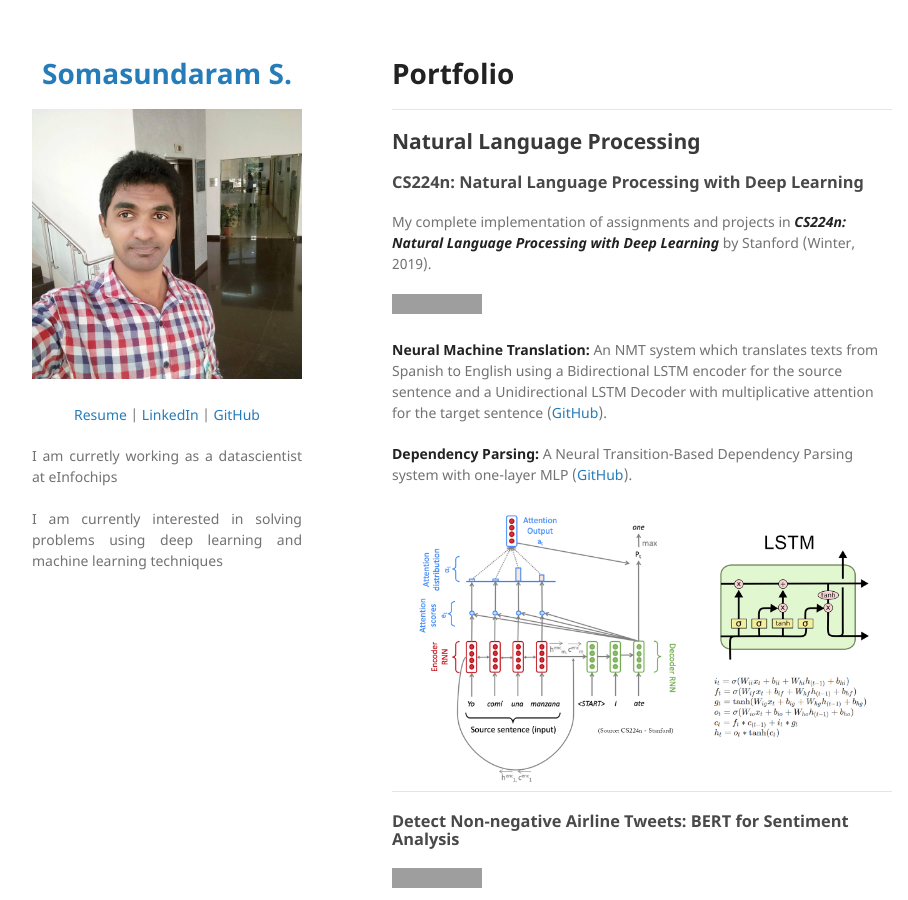
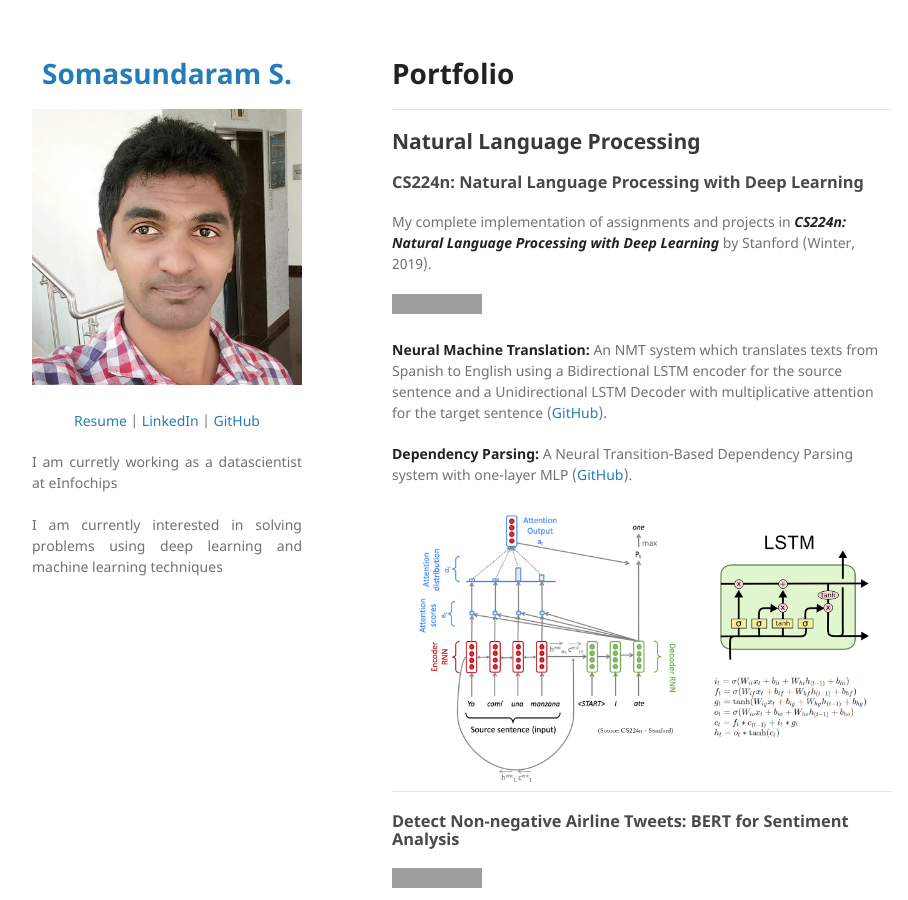
Before and after one commit to somasundaram1702/somasundaram1702.github.io, a Jekyll site: the page built from index.md, in a window 1280 px wide and 900 px high. Shown: the whole window, without its empty margins (178-1086 px from the left). Built offline with Jekyll 4.4.1, drawn with Linux system fonts in a browser that asks for light colours; our own code applies the rules of GitHub Pages for plain Markdown files; grey boxes are pictures that could not be loaded.

Commit message:
Update _config.yml

```diff
--- a/_config.yml
+++ b/_config.yml
@@ -1,8 +1,6 @@
 title: <p align="center"> Somasundaram S. </p>
 
 logo: "/images/som1.jpg?raw=true"
-
-logo: "/images/som.jpg?raw=true"
 
 description:
   <p align="center">
```
